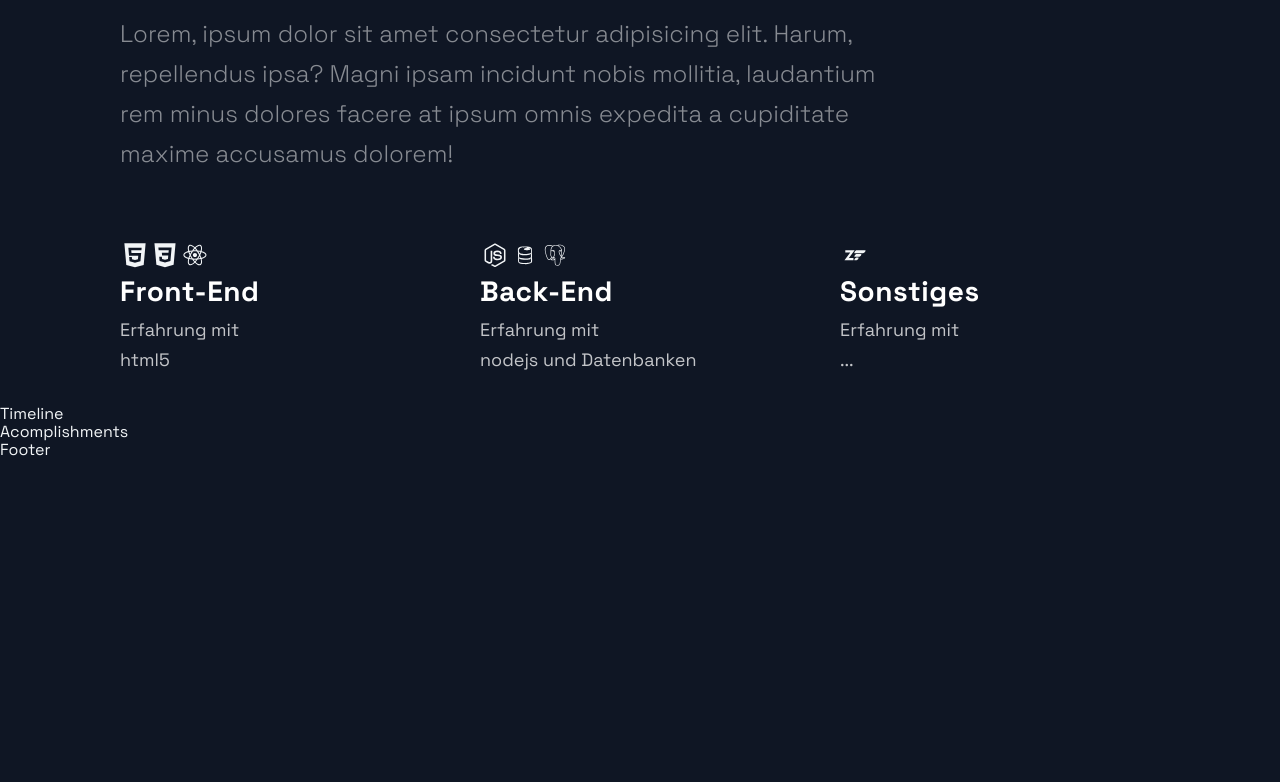
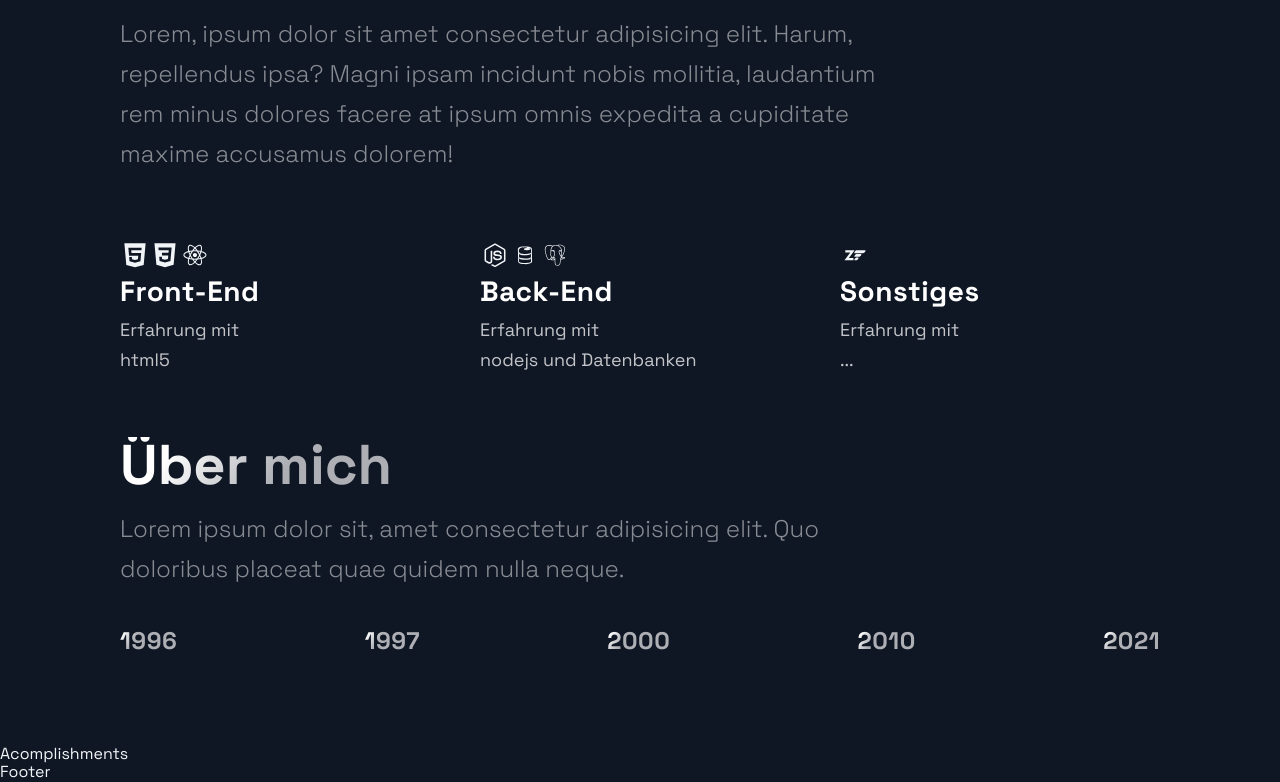
Before and after one commit to oje-edu/-seriously-2-next-portfolio, a Next.js app: page / in a window 1280 px wide. Shown: the part 1934-2716 px from the top of the page. Before the commit the page ends 2394 px from the top, so only its background shows below. Built offline with nearby package versions, Linux system fonts and the light colour scheme.

Commit message:
started with the timeline

```diff
--- a/src/components/TimeLine/TimeLine.js
+++ b/src/components/TimeLine/TimeLine.js
@@ -7,28 +7,28 @@ import { TimeLineData } from '../../constants/constants'
 const TOTAL_CAROUSEL_COUNT = TimeLineData.length
 
 const Timeline = () => {
-  // const [activeItem, setActiveItem] = useState(0);
-  // const carouselRef = useRef();
+  const [activeItem, setActiveItem] = useState(0)
+  const carouselRef = useRef()
 
-  // const scroll = (node, left) => {
-  //   return node.scrollTo({ left, behavior: 'smooth' });
-  // }
+  const scroll = (node, left) => {
+    return node.scrollTo({ left, behavior: 'smooth' })
+  }
 
-  // const handleClick = (e, i) => {
-  //   e.preventDefault();
+  const handleClick = (e, i) => {
+    e.preventDefault()
 
-  //   if (carouselRef.current) {
-  //     const scrollLeft = Math.floor(carouselRef.current.scrollWidth * 0.7 * (i / TimeLineData.length));
+    if (carouselRef.current) {
+      const scrollLeft = Math.floor(carouselRef.current.scrollWidth * 0.7 * (i / TimeLineData.length))
 
-  //     scroll(carouselRef.current, scrollLeft);
-  //   }
-  // }
+      scroll(carouselRef.current, scrollLeft)
+    }
+  }
 
   // const handleScroll = () => {
   //   if (carouselRef.current) {
-  //     const index = Math.round((carouselRef.current.scrollLeft / (carouselRef.current.scrollWidth * 0.7)) * TimeLineData.length);
+  //     const index = Math.round((carouselRef.current.scrollLeft / (carouselRef.current.scrollWidth * 0.7)) * TimeLineData.length)
 
-  //     setActiveItem(index);
+  //     setActiveItem(index)
   //   }
   // }
 
@@ -36,16 +36,37 @@ const Timeline = () => {
   // // avoids a bug where content is covered up if coming from smaller screen
   // useEffect(() => {
   //   const handleResize = () => {
-  //     scroll(carouselRef.current, 0);
+  //     scroll(carouselRef.current, 0)
   //   }
 
   //   window.addEventListener('resize', handleResize);
-  // }, []);
+  // }, [])
 
   return (
-    <div>
-      Timeline
-    </div>
+    <Section id='about'>
+      <SectionTitle>Über mich</SectionTitle>
+      <SectionText>
+        Lorem ipsum dolor sit, amet consectetur adipisicing elit. Quo doloribus placeat quae quidem nulla neque.
+      </SectionText>
+      <CarouselContainer ref={carouselRef}>
+        <>
+          {TimeLineData.map((item, i) => (
+            <CarouselMobileScrollNode key={i} final={i === TOTAL_CAROUSEL_COUNT - 1}>
+              <CarouselItem
+                index={i}
+                id={`carousel__item-${i}`}
+                active={activeItem}
+                onClick={(e) => handleClick(e, i)}
+              >
+                <CarouselItemTitle>
+                  {item.year}
+                </CarouselItemTitle>
+              </CarouselItem>
+            </CarouselMobileScrollNode>
+          ))}
+        </>
+      </CarouselContainer>
+    </Section>
   )
 }
 
```
